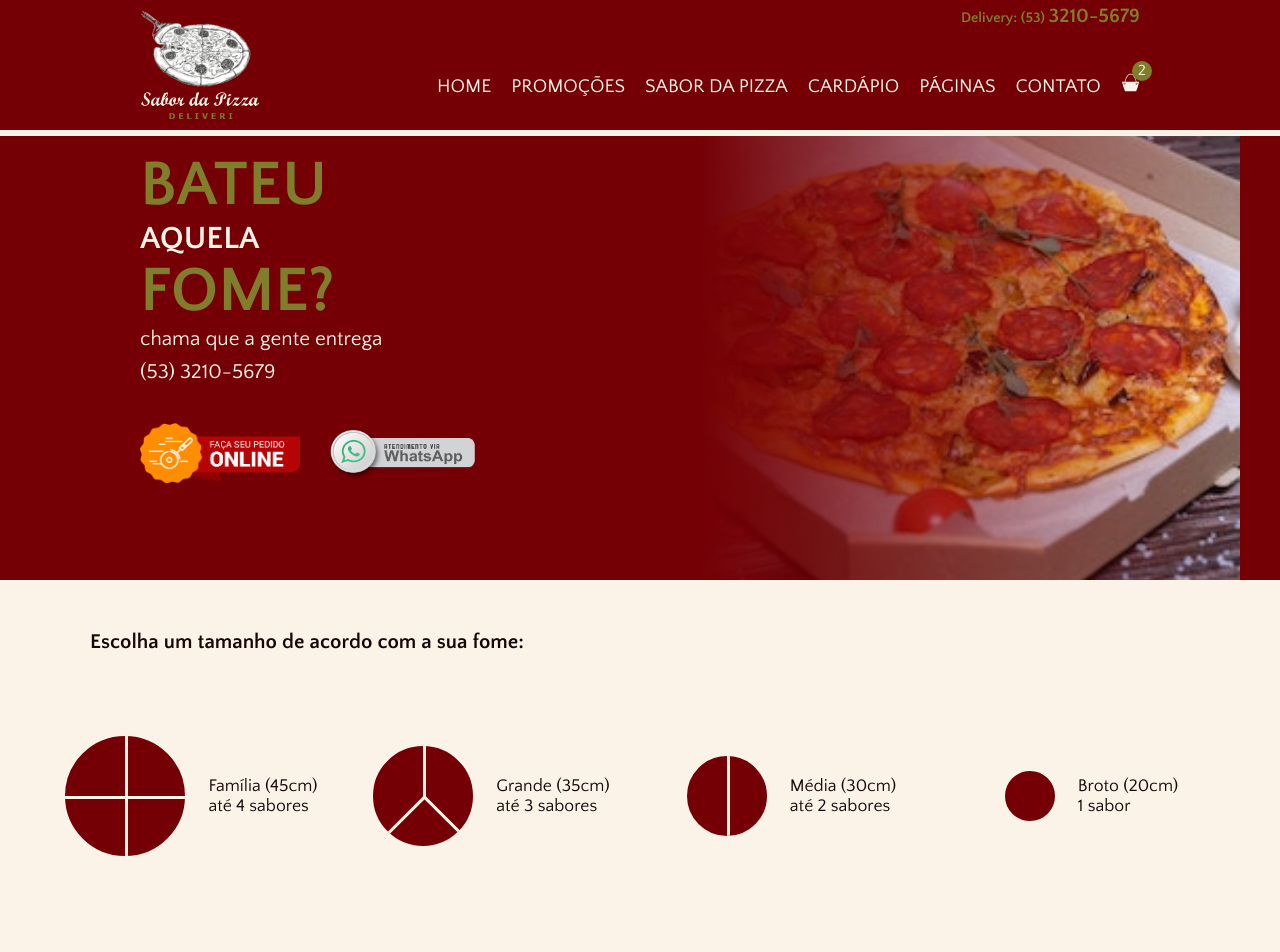
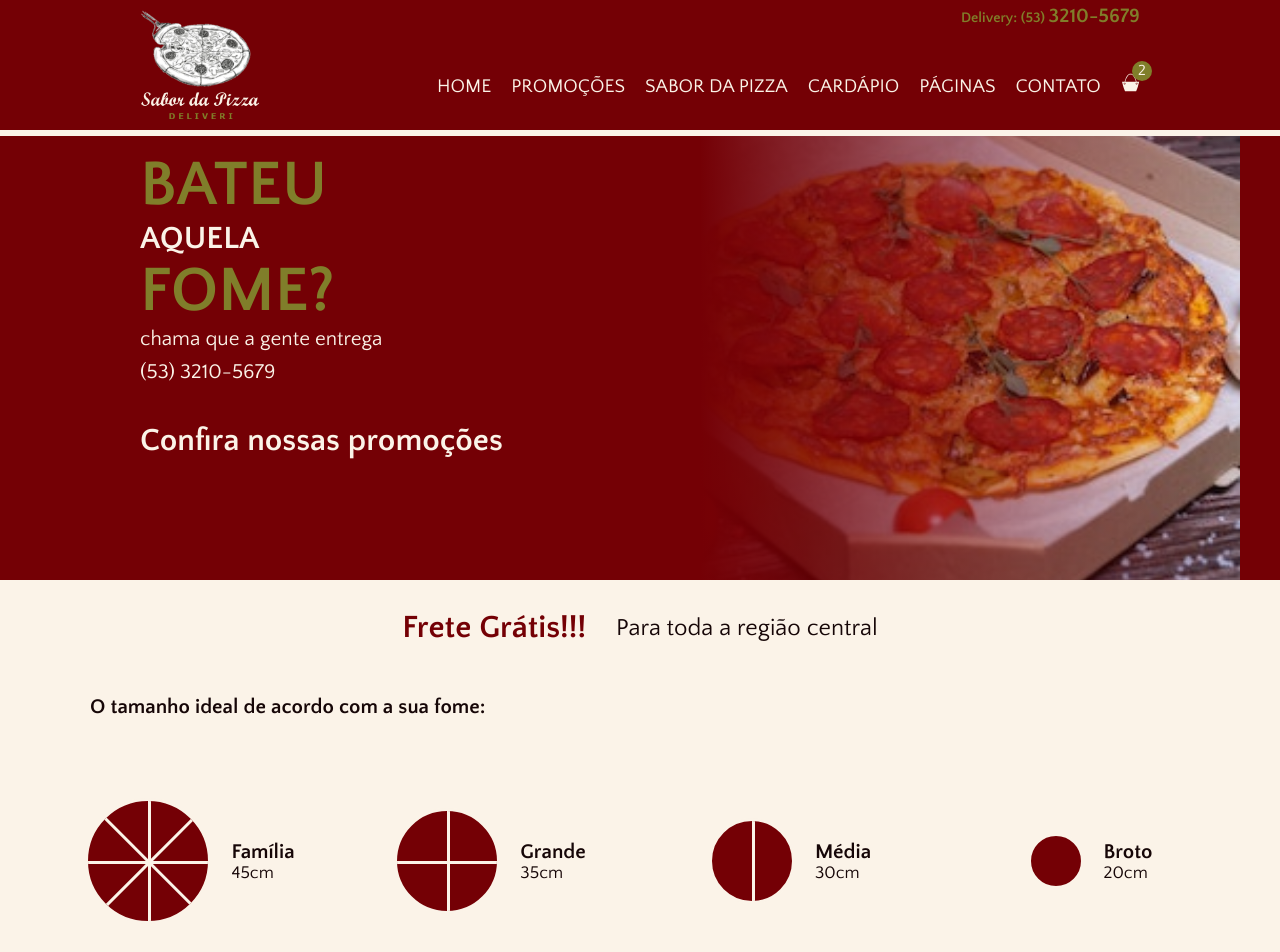
Before and after one commit to Michel4lves/sabordapizza, a React (Create React App) app: page /sabordapizza/delivery in a window 1280 px wide. Shown: the top 952 px of the page. Built offline with nearby package versions, Linux system fonts and the light colour scheme; grey boxes are pictures that could not be loaded.

Commit message:
small adjustments

```diff
--- a/src/components/cards/DeliveryCard.jsx
+++ b/src/components/cards/DeliveryCard.jsx
@@ -1,7 +1,4 @@
 import Delivery from "../../img/delivery.jpg"
-
-import MakeDelivery from "../../img/make-online.png"
-import WatzApp from "../../img/zapp.png"
 
 import "../../sass/components/cards/DeliveryCard.sass"
 
@@ -14,12 +11,7 @@ const DeliveryCard = () => {
                 <p>chama que a gente entrega</p>
                 <p>(53) 3210-5679</p>
                 <div className="make-delivery">
-                    <div className="delivery-button">
-                        <img src={MakeDelivery} alt="make-online" />
-                    </div>
-                    <div className="delivery-button">
-                        <img src={WatzApp} alt="make-watzapp" />
-                    </div>
+                    <h1>Confira nossas promoções</h1>
                 </div>
             </div>
         </div>
--- a/src/pages/Delivery.jsx
+++ b/src/pages/Delivery.jsx
@@ -9,37 +9,45 @@ export default function Delivery() {
             <div className="delivery-card-bg"></div>
             <Container customClass="center-container">
                 <DeliveryCard />
-                <h3 className="sizes">Escolha um tamanho de acordo com a sua fome:</h3>
+                <div className="frete">
+                    <h1 className="free">Frete Grátis!!!</h1>
+                    <p>Para toda a região central</p>
+
+                </div>
+                <h3 className="sizes">O tamanho ideal de acordo com a sua fome:</h3>
                 <div className="sizes-box">
                     <div className="size-card">
-                        <div className="pizza-circle-45"></div>
+                        <div className="pizza-circle-45">
+                            <span className="slice-45"></span>
+                        </div>
                         <div className="pizza-type">
-                            <p>Família (45cm)</p>
-                            <p>até 4 sabores</p>
+                            <p>Família</p>
+                            <p>45cm</p>
                         </div>
                     </div>
                     <div className="size-card">
                         <div className="pizza-circle-35"></div>
                         <div className="pizza-type">
-                            <p>Grande (35cm)</p>
-                            <p>até 3 sabores</p>
+                            <p>Grande</p>
+                            <p>35cm</p>
                         </div>
                     </div>
                     <div className="size-card">
                         <div className="pizza-circle-30"></div>
                         <div className="pizza-type">
-                            <p>Média (30cm)</p>
-                            <p>até 2 sabores</p>
+                            <p>Média</p>
+                            <p>30cm</p>
                         </div>
                     </div>
                     <div className="size-card">
                         <div className="pizza-circle-20"></div>
                         <div className="pizza-type">
-                            <p>Broto (20cm)</p>
-                            <p>1 sabor</p>
+                            <p>Broto</p>
+                            <p>20cm</p>
                         </div>
                     </div>
                 </div>
+
             </Container>
         </div>
     )
--- a/src/pages/Home.jsx
+++ b/src/pages/Home.jsx
@@ -5,11 +5,15 @@ import marquee from "../img/marquee.png"
 import Container from "../components/container/Container"
 import PromotionCard from "../components/cards/PromotionCard"
 
+import MakeDelivery from "../img/make-online.png"
+
 import pizzaTwo from "../img/pizza-two.png"
 import pizzafamilySoda from "../img/pizzas-family-soda.png"
 import pizzafamily from "../img/pizzas-family.png"
 import pizzaBig from "../img/pizzas-big.png"
 import saborDaPizza from "../img/sabor-da-pizza.jpg"
+
+import { Link } from "react-router-dom"
 
 export default function Home() {
     return (
@@ -20,34 +24,37 @@ export default function Home() {
             </main>
             <Container customClass="center-container-home">
                 <section className="promotions">
+                    <Link to="/sabordapizza/cardapio" className="delivery-button">
+                        <img src={MakeDelivery} alt="make-online" />
+                    </Link>
                     <h1 id="promocoes">Promoções</h1>
                     <div className="promotion-card-box">
                         <PromotionCard
                             image={pizzaTwo}
                             title="2 Pizzas Grandes"
-                            text1="até 2 Sabores Tradicionais por Pizza"
+                            text1="Terça a Sexta (Exceto Feriados)"
                             text2="Tele Entrega Grátis"
                             price="R$ 85,00**"
                         />
                         <PromotionCard
                             image={pizzafamilySoda}
                             title="Pizza Família + Refri 2l"
-                            text1="até 4 sabores"
+                            text1="Pagamento em dinheiro"
                             text2="Somente Retirada no Balcão"
                             price="R$ 79,90*"
                         />
                         <PromotionCard
                             image={pizzafamily}
                             title="Pizza Familia"
-                            text1="Segunda a Sexta (Exceto Feriados)"
-                            text2="Válidas para pedidos via telefone"
+                            text1="Terça a Sexta (Exceto Feriados)"
+                            text2="Válidas para pedidos online"
                             price="Grátis Broto Chocolate"
                         />
                         <PromotionCard
                             image={pizzaBig}
                             title="Pizza Grande"
-                            text1="até 2 Sabores Tradicionais"
-                            text2="Retirada no Balcão"
+                            text1="Terça a Sexta (Exceto Feriados)"
+                            text2="Somente Retirada no Balcão"
                             price="R$ 49,90**"
                         />
                     </div>
--- a/src/sass/components/cards/DeliveryCard.sass
+++ b/src/sass/components/cards/DeliveryCard.sass
@@ -71,3 +71,8 @@
                     height: 100%
                     width: 100%
                     top: 0
+
+            .delivery-button-w
+                @extend .delivery-button
+                width: 170px
+                height: 70px
--- a/src/sass/components/navbar/NavBar.sass
+++ b/src/sass/components/navbar/NavBar.sass
@@ -56,14 +56,19 @@
                     .sub-option-bg
                         display: block
 
+            .anchor
+                @extend a
+                cursor: pointer
+
                 .sub-option-bg
                     display: none
                     position: absolute
                     top: 25px
-                    right: 120px
-                    width: 120px
+                    right: 100px
+                    width: 160px
                     height: 200px
                     background: variables.$primary-color
+                    border-radius: 10px
                     transition: 2s
                     overflow: hidden
 
@@ -72,25 +77,25 @@
 
                     ul
                         position: absolute
-                        top: 33px
+                        top: 32px
                         left: 0
-                        width: 100%
-                        height: 100%
-                        @include mixins.flex-center
+                        width: 118px
+                        height: 126px
+                        display: flex
+                        justify-content: flex-start
                         align-items: flex-start
-                        padding-top: 10px
-
+                        gap: 10px
+                        padding: 20px
+                        flex-direction: column
                         background: variables.$secondary-color
+                        border: 1px solid variables.$primary-color
+                        border-radius: 0 0 10px 10px
 
                         .sub-option
                             color: variables.$title-color
 
                             &:hover
                                 color: variables.$primary-color
-
-
-
-
 
     h3
         position: absolute
--- a/src/sass/pages/Delivery.sass
+++ b/src/sass/pages/Delivery.sass
@@ -10,6 +10,18 @@
 
     @include mixins.large
         display: none
+
+.frete
+    @include mixins.flex-center
+    gap: 30px
+    margin-top: 30px
+
+    .free
+        font-size: 2em
+        color: variables.$primary-color
+
+    p
+        font-size: 1.5em
 
 .sizes
     margin: 50px
@@ -54,24 +66,47 @@
                 height: 100%
                 border-right: 3px solid variables.$secondary-color
 
+            .slice-45
+                position: absolute
+                top: 7px
+                left: -30px
+                width: 120%
+                height: 50%
+                border-bottom: 3px solid variables.$secondary-color
+                transform: rotate(-45deg)
+
+                &::before
+                    content: ''
+                    position: absolute
+                    top: 17px
+                    left: -2px
+                    width: 120%
+                    height: 50%
+                    border-bottom: 3px solid variables.$secondary-color
+                    transform: rotate(90deg)
+
         .pizza-circle-35
             @extend .pizza-circle-45
             width: 100px
             height: 100px
 
             &::after
+                content: ''
+                position: absolute
+                top: 0
+                left: 0
+                width: 100%
+                height: 50%
+                border-bottom: 3px solid variables.$secondary-color
+
+            &::before
+                content: ''
+                position: absolute
                 top: 0
                 left: 0
                 width: 50%
-                border-bottom: none
+                height: 100%
                 border-right: 3px solid variables.$secondary-color
-
-            &::before
-                top: 60px
-                left: 25px
-                height: 50%
-                border-top: 3px solid variables.$secondary-color
-                transform: rotate(-45deg)
 
         .pizza-circle-30
             @extend .pizza-circle-45
@@ -105,4 +140,9 @@
         .pizza-type
 
             p
-                font-size: 1.1em
+                font-size: 1.3em
+                font-weight: bold
+
+                &:nth-child(2)
+                    font-size: 1.1em
+                    font-weight: normal
--- a/src/sass/pages/home.sass
+++ b/src/sass/pages/home.sass
@@ -62,8 +62,33 @@
         padding-top: 200px
 
     .promotions
+        position: relative
         width: 100%
         height: auto
+
+        .delivery-button
+            position: absolute
+            top: 40px
+            left: calc( 50% - 65px )
+            width: 160px
+            height: 60px
+            cursor: pointer
+            z-index: 5
+
+            img
+                height: 100%
+                width: 100%
+                top: 0
+
+            @include mixins.large
+                top: 85px
+
+            @include mixins.mediun
+                top: 170px
+
+            @include mixins.mobile
+                top: -80px
+                left: calc( 50% - 75px )
 
         h1
             padding-top: 150px
```
Also changed, not shown: src/components/navbar/NavMenu.jsx (+6 -6 lines).
